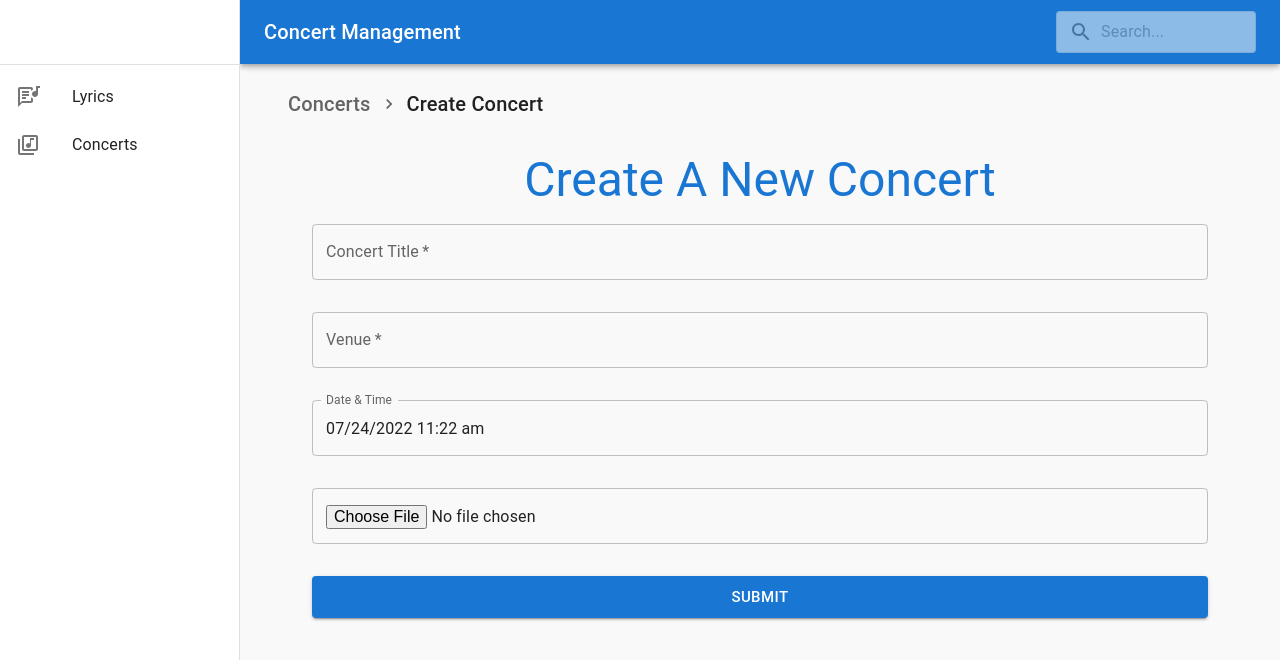
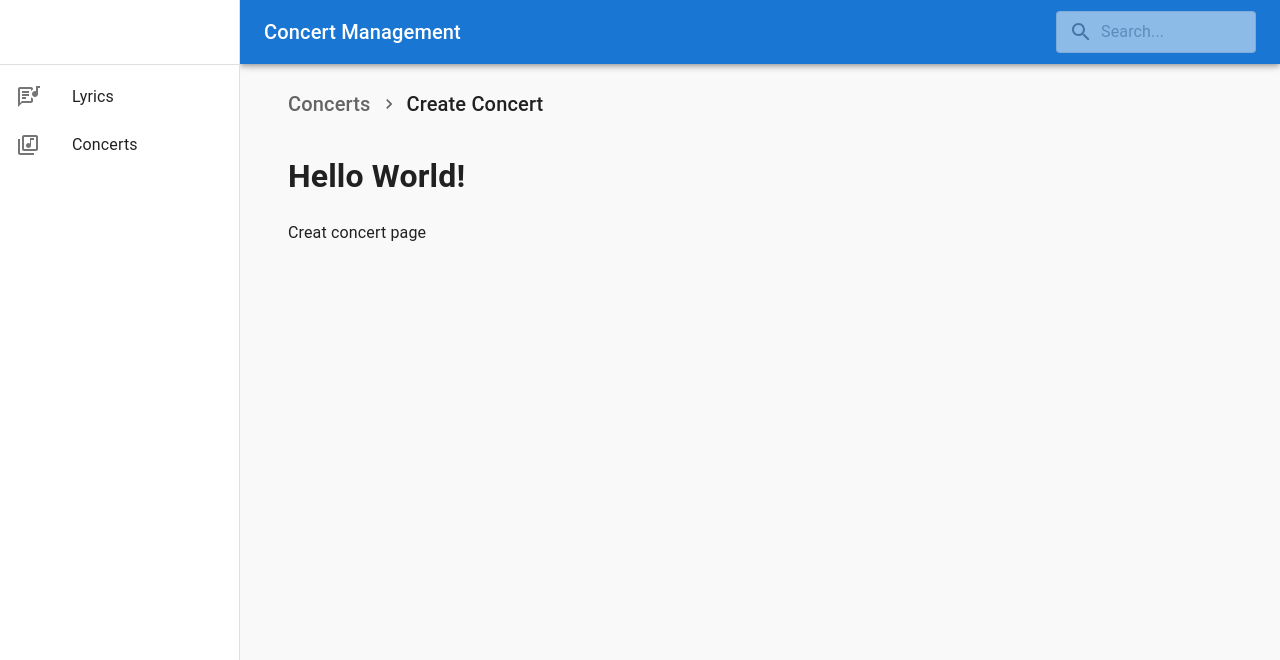
Before and after one commit to 13prashant/concert-management, a React (Create React App) app: page /concerts/create-concert in a window 1280 px wide. Shown: the top 660 px of the page. Built offline with nearby package versions, Linux system fonts and the light colour scheme.

Commit message:
Revert "updated createConcert page"
This reverts commit 77c5850c07b66a8171d2f68f5b712a8024f3db41.

```diff
--- a/src/pages/createConcert/CreateConcert.js
+++ b/src/pages/createConcert/CreateConcert.js
@@ -1,103 +1,8 @@
-import React,{useState} from "react";
-import TextField from '@mui/material/TextField';
-import { Container } from "@mui/system";
-import { Button, Typography,} from "@mui/material";
-import { AdapterDateFns } from "@mui/x-date-pickers/AdapterDateFns";
-import { LocalizationProvider } from "@mui/x-date-pickers/LocalizationProvider";
-import { DateTimePicker } from "@mui/x-date-pickers/DateTimePicker";
-
-
 const CreateConcert = () => {
-
-  //Concert form state
-  const [title, setTitle] = useState('')
-  const [venue, setVenue] = useState('')
-  const [date, setDate] = useState(Date);
-  const [image, setImage] = useState('');
-
-
-  // Handle form submission
-  const handleSubmit = (e) => {
-    e.preventDefault();
-    if(title && venue && date && image){
-      console.log(title)
-      console.log(venue)
-      console.log(date)
-      console.log(image)
-      setTitle('')
-      setVenue('')
-      setDate(Date)
-      setImage('')
-    }
-  }
-
-  return (
-  <Container align = 'center'>
-
-    <Typography
-      variant = 'h3'
-      color = 'primary'
-    >
-     Create A New Concert
-    </Typography>
-
-    <form noValidate autoComplete="off" onSubmit={handleSubmit}>
-
-    <TextField
-      sx = {{marginTop: 2, marginBottom: 2}}
-      label = 'Concert Title'
-      variant = 'outlined'
-      value= {title}
-      fullWidth
-      required
-      onChange={(e) => {setTitle(e.target.value)}}
-    />
-
-    <TextField
-      sx = {{marginTop: 2, marginBottom: 2}}
-      label = 'Venue'
-      variant = 'outlined'
-      value= {venue}
-      fullWidth
-      required
-      onChange={(e) => {setVenue(e.target.value)}}
-    />
-
-    <LocalizationProvider dateAdapter={AdapterDateFns}>
-      <DateTimePicker
-        label="Date & Time"
-        onChange={(newValue) => {setDate(newValue);}}
-        renderInput={(params) => (
-          <TextField fullWidth color="primary" sx = {{marginTop: 2, marginBottom: 2}}{...params} />
-        )}
-      />
-
-      <TextField
-        sx = {{marginTop: 2, marginBottom: 2}}
-        name="upload-photo"
-        type="file"
-        color="primary"
-        value = {image}
-        fullWidth
-        onChange={(e) => {
-          setImage(e.target.value);
-        }}
-      />
-    </LocalizationProvider>
-
-     <Button
-       onClick = {() => console.log('you clicked me')}
-       sx = {{marginTop: 2, marginBottom: 2}}
-       type = 'submit'
-       color = 'primary'
-       variant = 'contained'
-       size = 'large'
-       fullWidth
-     >
-      Submit
-    </Button>
-  </form>
-  </Container>);
+  return <div>
+    <h1>Hello World!</h1>
+    <p>Creat concert page</p>
+  </div>;
 };
 
 export default CreateConcert;
```
Also changed, not shown: package.json (+2 -8 lines), 1 other file (tests, documents, lock files or other folders).
